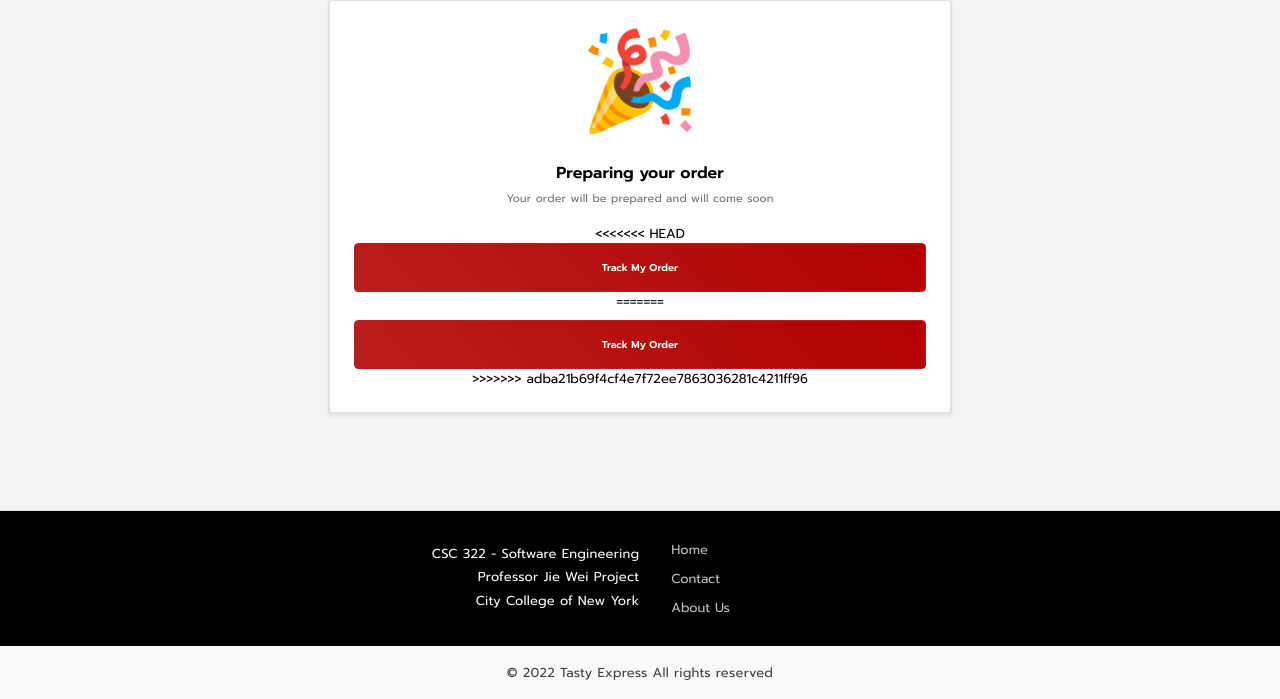
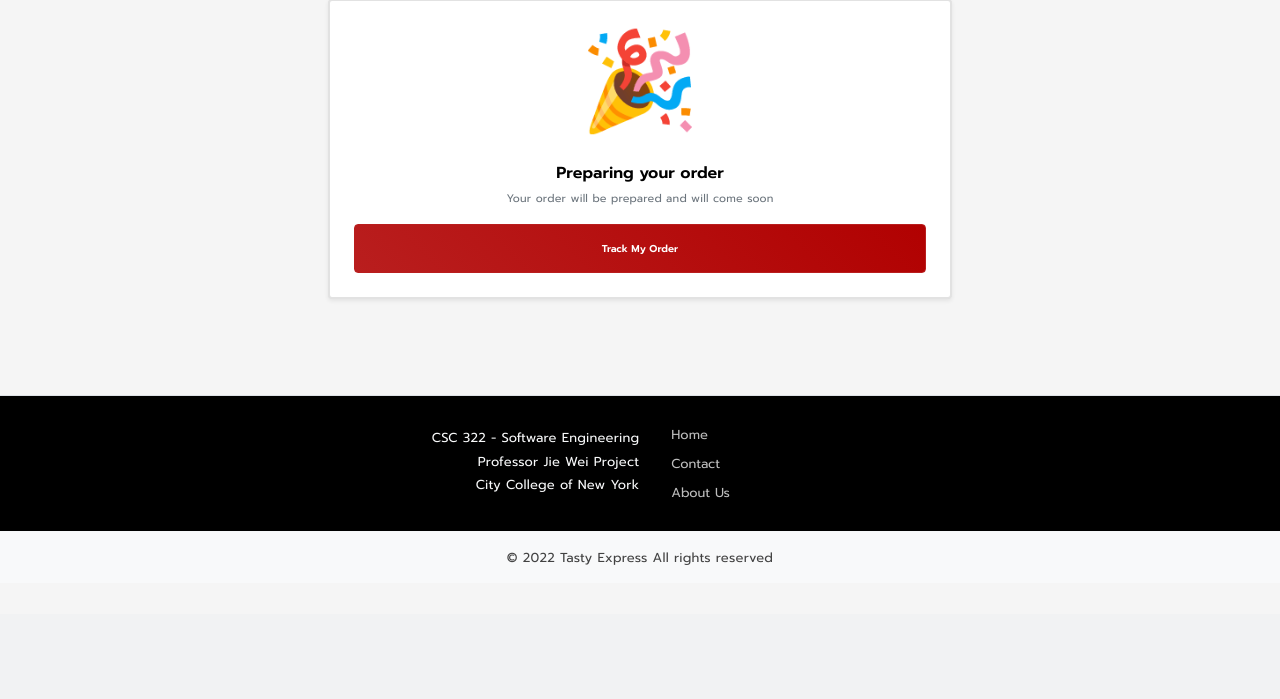
Before and after one commit to mohammedfahadnyc/Tasty-Express, a Python web app: template templates/successful.html in a window 1280 px wide. Shown: the part 186-885 px from the top of the page. After the commit the page ends 751 px from the top, so only its background shows below. Run offline with Jinja, Linux system fonts and the light colour scheme; the template is opened without the code that fills it, so the values that code supplies are empty; some libraries are stand-ins or nearby versions; some web fonts are replaced.

Commit message:
Fixed merge conflict in successful.html

```diff
--- a/templates/successful.html
+++ b/templates/successful.html
@@ -13,11 +13,8 @@
               <h1 class="display-1 mb-4">🎉</h1>
               <h6 class="font-weight-bold mb-2">Preparing your order</h6>
               <p class="small text-muted">Your order will be prepared and will come soon</p>
-<<<<<<< HEAD
-              <a href="{{url_for('order_status')}}" class="btn rounded btn-primary btn-lg btn-block">Track My Order</a>
-=======
+              <!-- <a href="{{url_for('order_status')}}" class="btn rounded btn-primary btn-lg btn-block">Track My Order</a> -->
               <a href="status_onprocess.html" class="btn rounded btn-primary btn-lg btn-block">Track My Order</a>
->>>>>>> adba21b69f4cf4e7f72ee7863036281c4211ff96
           </div>
       </div>
   </div>
```
